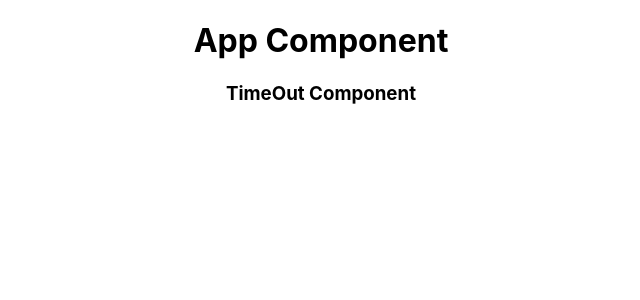
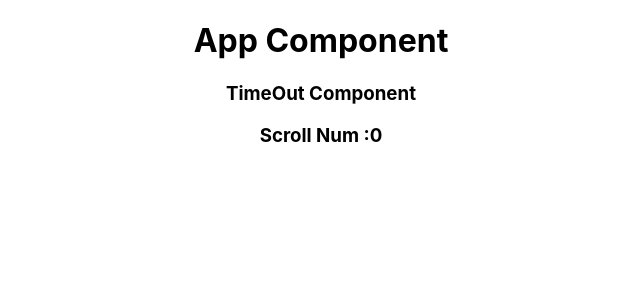
Before and after one commit to ankitsng0007/AnkitRepo, a React (Create React App) app in the folder RCT-211/Day-10/asgn-1/: page / in a window 1280 px wide. Shown: the top 300 px of the page, without its empty margins (319-959 px from the left). Built offline with nearby package versions, Linux system fonts and the light colour scheme.

Commit message:
file added

```diff
--- a/RCT-211/Day-10/asgn-1/src/App.js
+++ b/RCT-211/Day-10/asgn-1/src/App.js
@@ -16,6 +16,9 @@ function App() {
     <div className="App">
   <h1>App Component</h1>
   <TimeoutComp/>
+  <div style={{position:"sticky",top:"100px"}}>
+    <h3>Scroll Num :{ scrollNum }</h3>
+  </div>
     </div>
   );
 }
```
